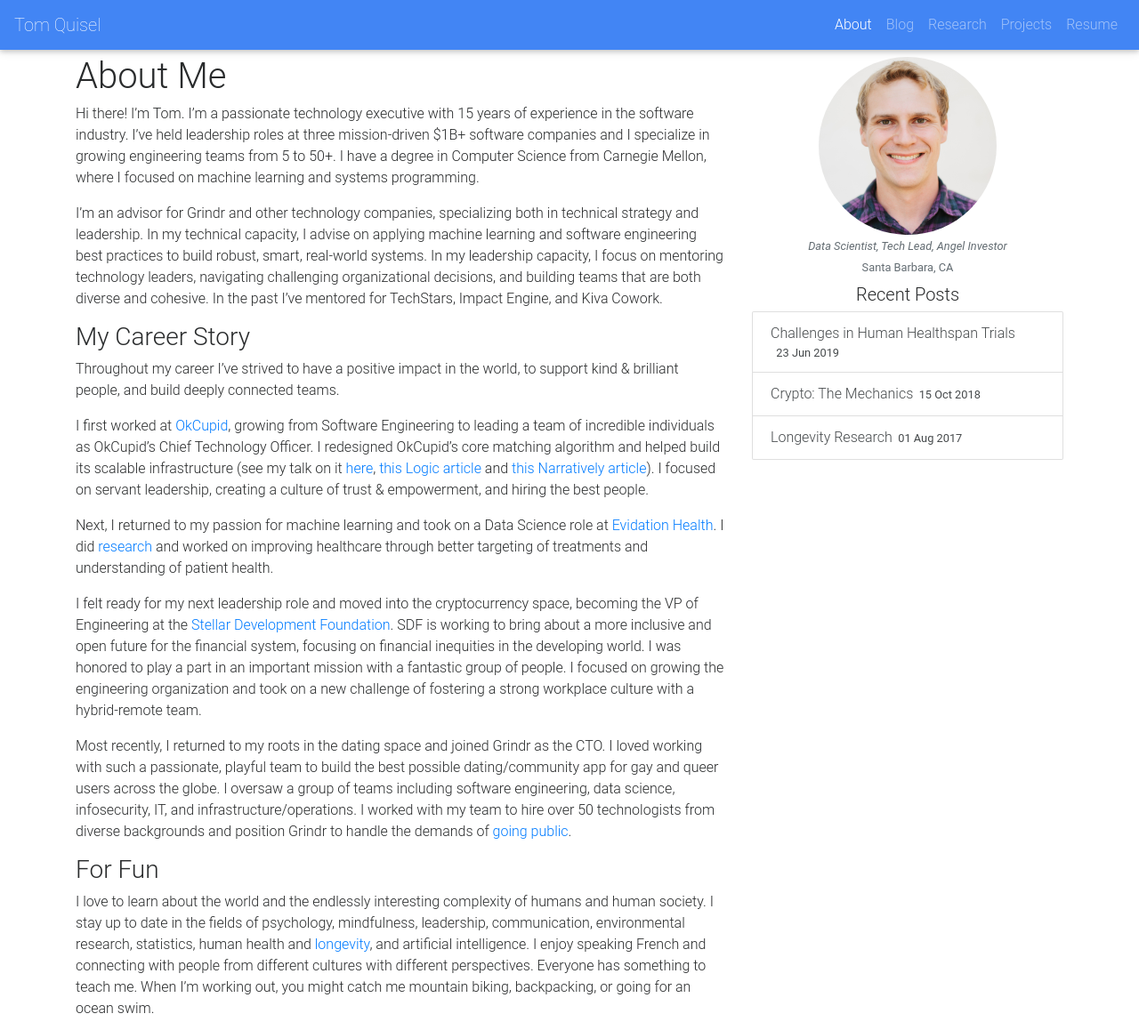
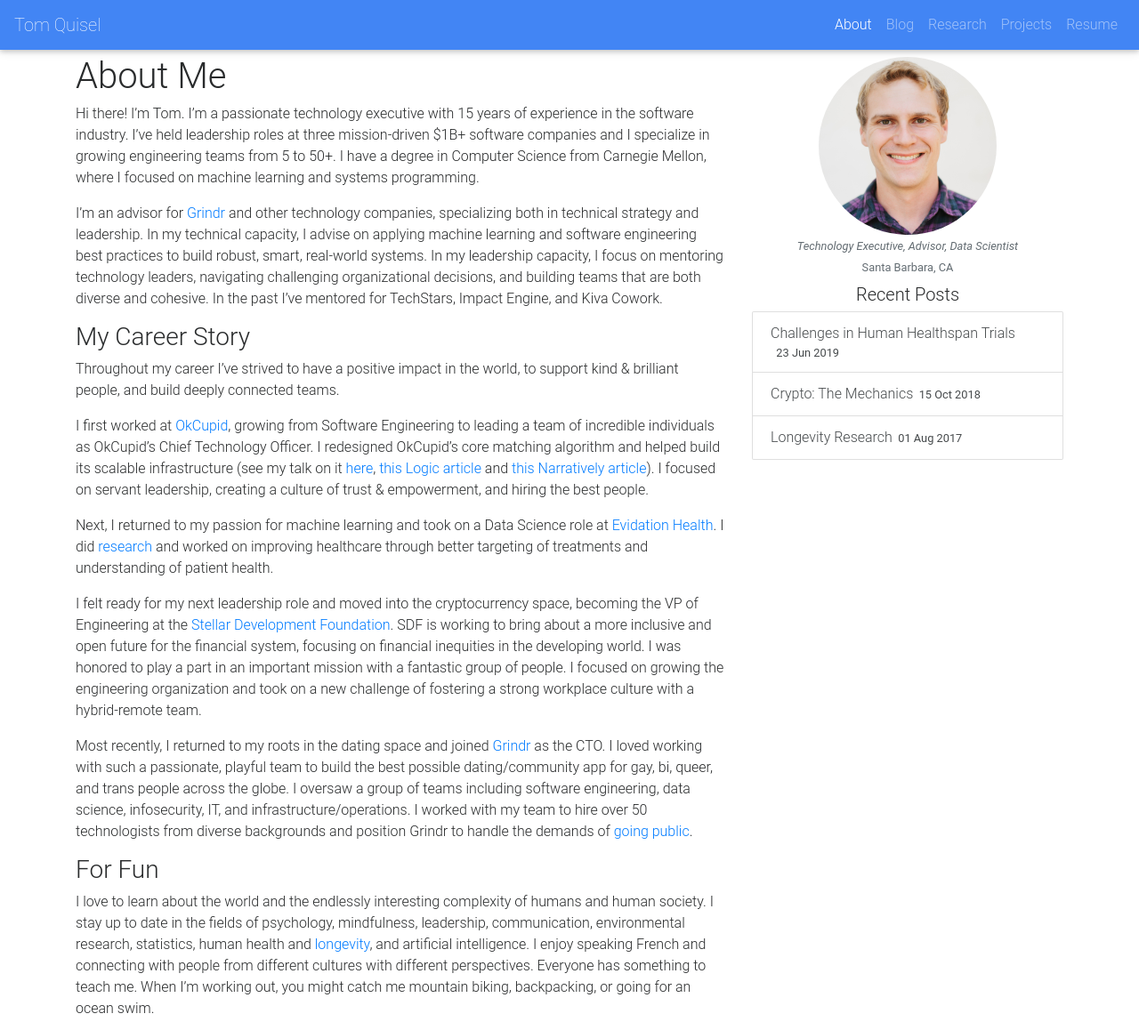
Before and after one commit to tomquisel/tomquisel.github.io, a Jekyll site: the page built from index.md, in a window 1280 px wide, cut to the strip 0-1158 px from the top of the page. Shown: the whole strip at 89% size. Built offline with Jekyll 4.4.1, drawn with Linux system fonts in a browser that asks for light colours; nearby versions of some CDN libraries.

```diff
--- a/_includes/card.html
+++ b/_includes/card.html
@@ -15,7 +15,7 @@
         <div class="card-block">
             <p class="card-text">{{include.text}}</p>
             <div class="text-center align-items-end">
-                <a href="{{include.url}}" target="_blank" class="btn btn-primary">{{include.button_text | default: "Read More"}}</a>
+                <a href="{{include.url}}" class="btn btn-primary">{{include.button_text | default: "Read More"}}</a>
             </div>
         </div>
         {% if include.footer %}
--- a/_includes/sidebar.html
+++ b/_includes/sidebar.html
@@ -2,7 +2,7 @@
   <div class="text-center">
     {% if page.showme %}
         <img width="200" class="rounded-circle" src="{{site.baseurl}}/images/tomquisel.jpg" alt="{{page.title}}">
-        <p class="text-muted mb-2"><small><em>Data Scientist, Tech Lead, Angel Investor</em><br> Santa Barbara, CA</small></p>
+        <p class="text-muted mb-2"><small><em>Technology Executive, Advisor, Data Scientist</em><br> Santa Barbara, CA</small></p>
     {% endif %}
     <div>
       <h5>Recent Posts</h5>
--- a/index.md
+++ b/index.md
@@ -6,7 +6,7 @@ permalink: /
 ---
 Hi there! I'm Tom. I'm a passionate technology executive with 15 years of experience in the software industry. I've held leadership roles at three mission-driven $1B+ software companies and I specialize in growing engineering teams from 5 to 50+. I have a degree in Computer Science from Carnegie Mellon, where I focused on machine learning and systems programming.
 
-I'm an advisor for Grindr and other technology companies, specializing both in technical strategy and leadership. In my technical capacity, I advise on applying machine learning and software engineering best practices to build robust, smart, real-world systems. In my leadership capacity, I focus on mentoring technology leaders, navigating challenging organizational decisions, and building teams that are both diverse and cohesive. In the past I've mentored for TechStars, Impact Engine, and Kiva Cowork.
+I'm an advisor for [Grindr](https://www.grindr.com/) and other technology companies, specializing both in technical strategy and leadership. In my technical capacity, I advise on applying machine learning and software engineering best practices to build robust, smart, real-world systems. In my leadership capacity, I focus on mentoring technology leaders, navigating challenging organizational decisions, and building teams that are both diverse and cohesive. In the past I've mentored for TechStars, Impact Engine, and Kiva Cowork.
 
 ### My Career Story
 
@@ -18,7 +18,7 @@ Next, I returned to my passion for machine learning and took on a Data Science r
 
 I felt ready for my next leadership role and moved into the cryptocurrency space, becoming the VP of Engineering at the [Stellar Development Foundation](https://www.stellar.org). SDF is working to bring about a more inclusive and open future for the financial system, focusing on financial inequities in the developing world. I was honored to play a part in an important mission with a fantastic group of people. I focused on growing the engineering organization and took on a new challenge of fostering a strong workplace culture with a hybrid-remote team.
 
-Most recently, I returned to my roots in the dating space and joined Grindr as the CTO. I loved working with such a passionate, playful team to build the best possible dating/community app for gay and queer users across the globe. I oversaw a group of teams including software engineering, data science, infosecurity, IT, and infrastructure/operations. I worked with my team to hire over 50 technologists from diverse backgrounds and position Grindr to handle the demands of [going public](https://www.reuters.com/technology/gay-dating-app-grindr-go-public-via-blank-check-company-2022-05-09/).
+Most recently, I returned to my roots in the dating space and joined [Grindr](https://www.grindr.com/) as the CTO. I loved working with such a passionate, playful team to build the best possible dating/community app for gay, bi, queer, and trans people across the globe. I oversaw a group of teams including software engineering, data science, infosecurity, IT, and infrastructure/operations. I worked with my team to hire over 50 technologists from diverse backgrounds and position Grindr to handle the demands of [going public](https://www.reuters.com/technology/gay-dating-app-grindr-go-public-via-blank-check-company-2022-05-09/).
 
 ### For Fun
 
```
Also changed, not shown: _data/projects.yaml (+9 -9 lines), images/accountable_trials.png (added), images/senescence.png (added).
